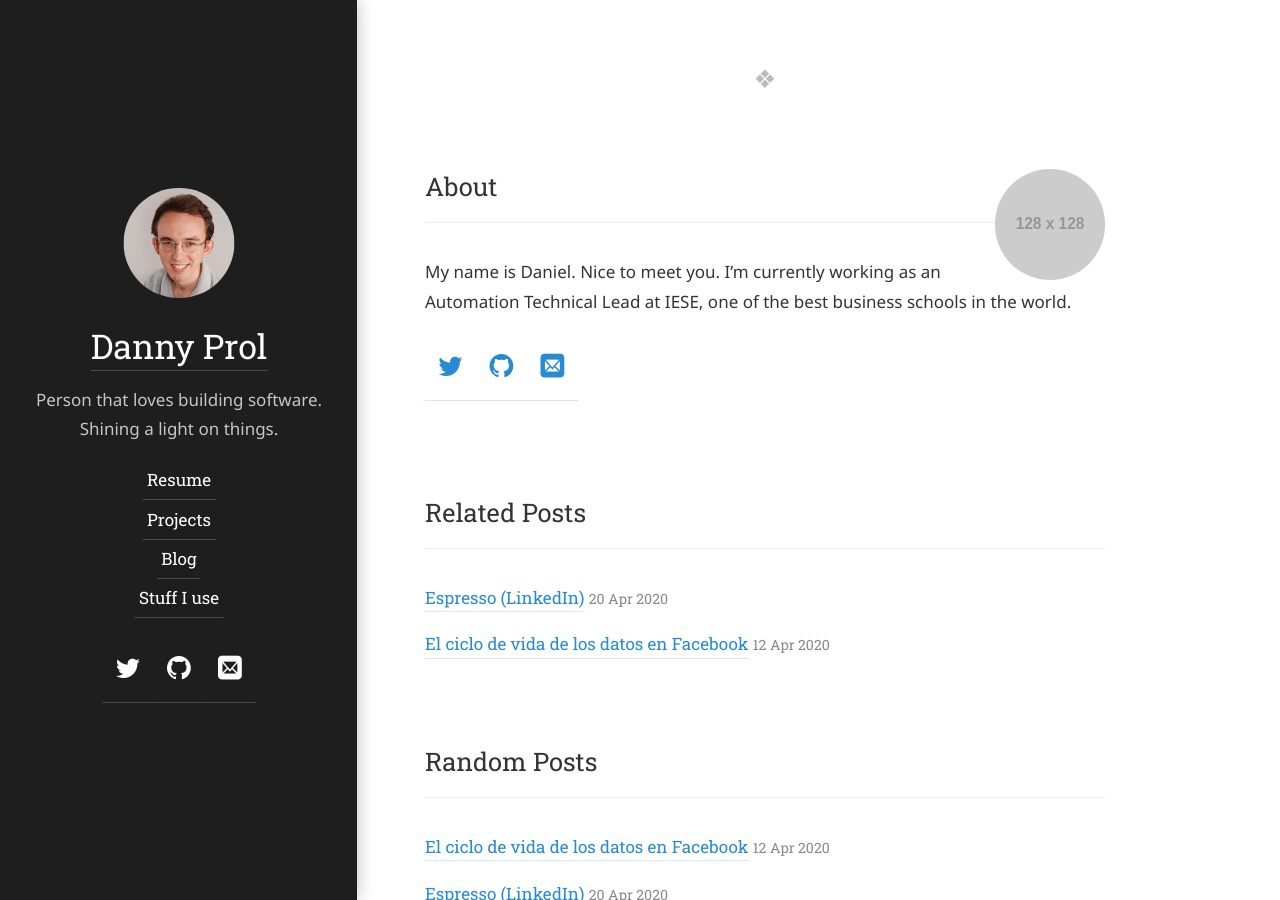
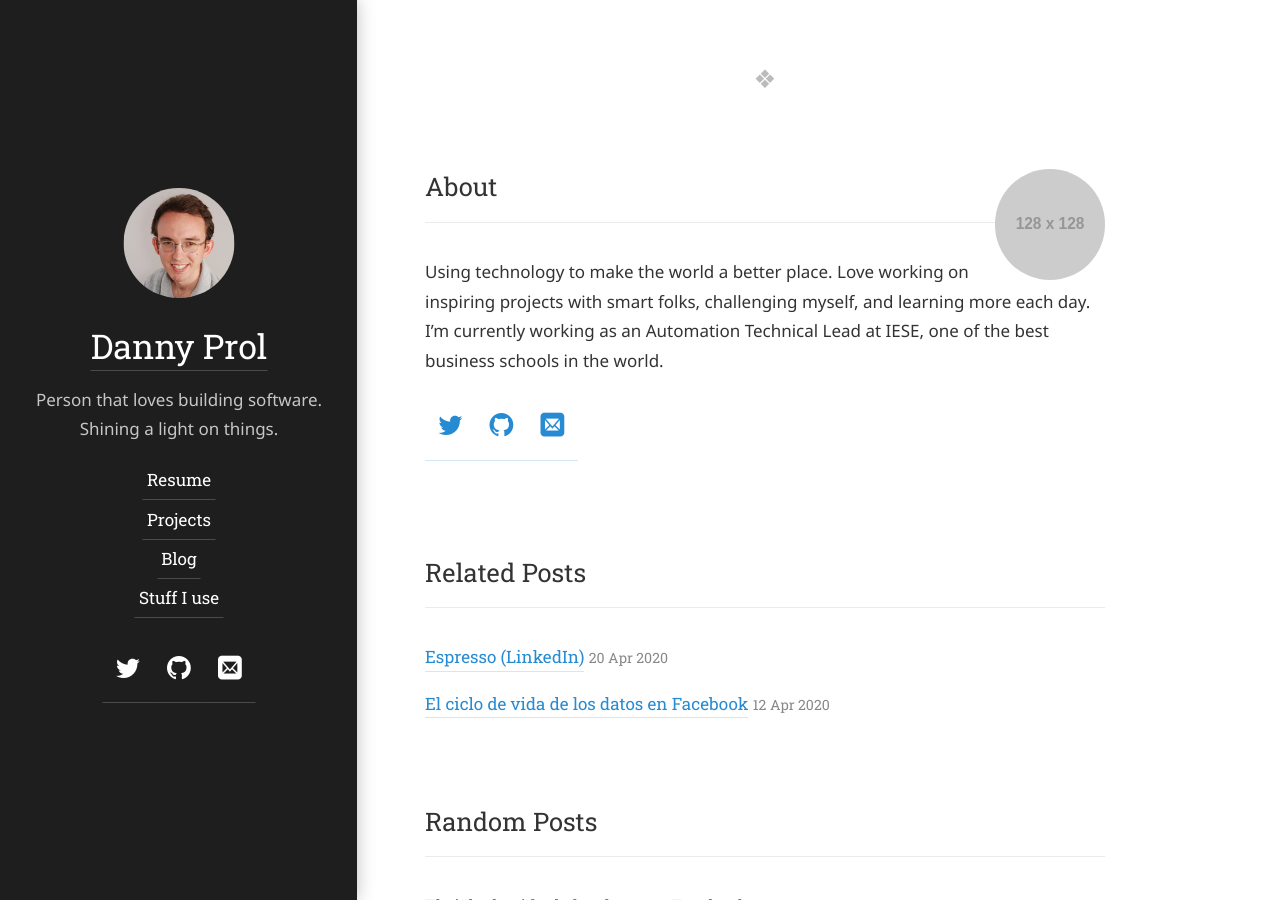
Before and after one commit to dprol/dprol.github.io, a Jekyll site: the page built from hydejack/_posts/2020-05-30-dwh.md, in a window 1280 px wide and 900 px high, scrolled down 1182 px. Built offline with Jekyll 4.4.1, drawn with Linux system fonts in a browser that asks for light colours; some web fonts are replaced.

Commit message:
Update authors.yml

```diff
--- a/_data/authors.yml
+++ b/_data/authors.yml
@@ -8,7 +8,7 @@ author1:
   # Used at the bottom of each page and at the top of the `about` layout
   # Markdown enabled, can use multiple paragraphs (enabled by `|`)
   about:             |
-    My name is Daniel. Nice to meet you. I'm currently working as an Automation Technical Lead at IESE, one of the best business schools in the world.
+    Using technology to make the world a better place. Love working on inspiring projects with smart folks, challenging myself, and learning more each day. I'm currently working as an Automation Technical Lead at IESE, one of the best business schools in the world.
 
   # This photo will be used in the about section
   picture:
```
